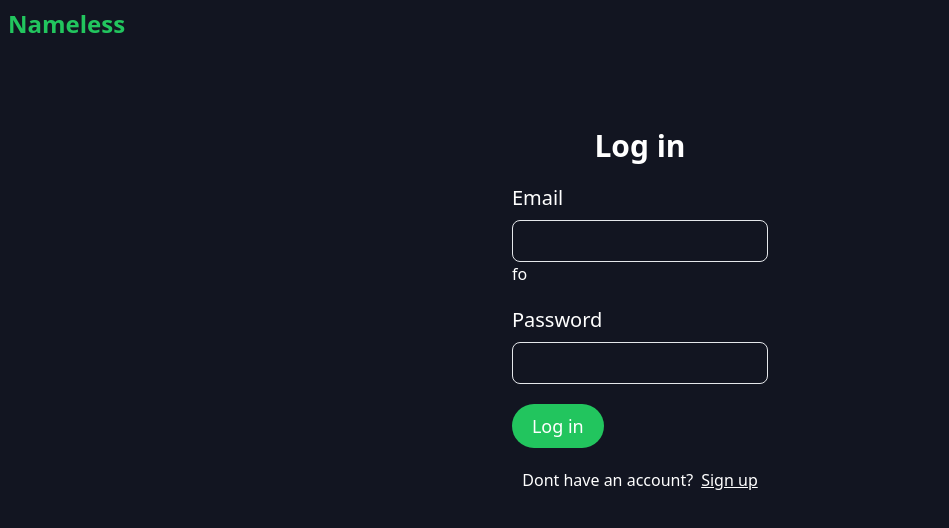
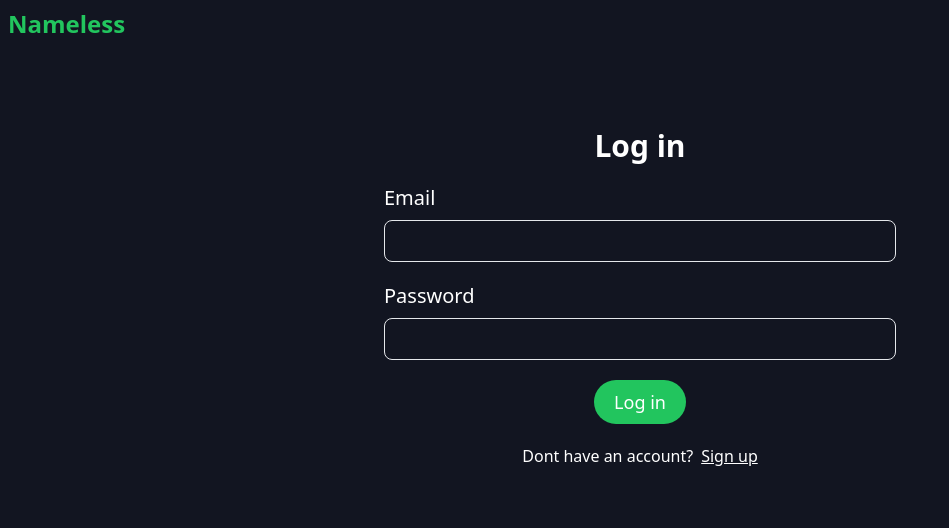
Before and after one commit to devtofunmi/freelance, a Next.js app: page /login in a window 1280 px wide. Shown: the top 528 px of the page, without its empty margins (0-949 px from the left). Built offline with nearby package versions, Linux system fonts and the light colour scheme.

Commit message:
style the form div

```diff
--- a/src/pages/login.tsx
+++ b/src/pages/login.tsx
@@ -11,16 +11,18 @@ export default function Login() {
         <div className="flex  items-center justify-center">
      <div className="flex flex-col w-full px-5 md:px-0 md:w-[40%] justify-center items-center mt-20">
         <h1 className="text-3xl text-center font-semibold">Log in</h1>
-        <form>
-          <div className="w-full mt-5">
+        <form className="w-full mt-5">
+          <div >
             <h1 className="text-xl">Email</h1>
             <input className="w-full rounded-lg py-2 px-1 mt-2 bg-transparent border-[1px] border-whute" type="email" />
-        fo</div>
+        </div>
          <div className="w-full mt-5">
             <h1 className="text-xl">Password</h1>
             <input className="w-full rounded-lg py-2 px-1 mt-2 bg-transparent border-[1px] border-whute" type="password" />
         </div>
+        <div className="flex justify-center">
          <Button text={"Log in"} />
+        </div>
         </form>
          <div className="flex gap-2 mt-5">
        <p>Dont have an account?</p>
```
